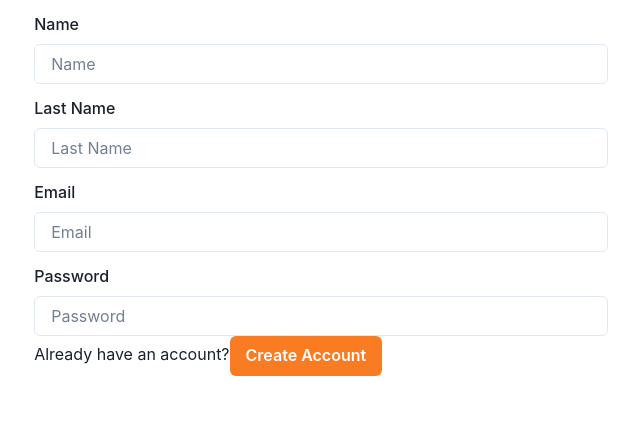
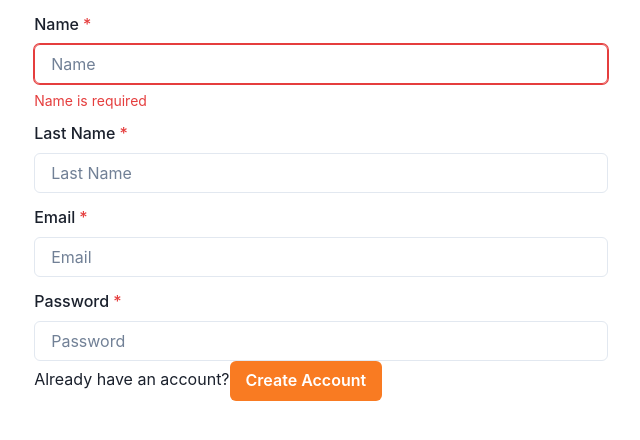
Before and after one commit to davidPardoC/Checky, a Next.js app in the folder web-app/: page /signup in a window 1280 px wide. Shown: the top 440 px of the page, without its empty margins (319-959 px from the left). Built offline with nearby package versions, Linux system fonts and the light colour scheme.

Commit message:
Add error messages to form

```diff
--- a/web-app/src/components/SignupForm/SignupForm.tsx
+++ b/web-app/src/components/SignupForm/SignupForm.tsx
@@ -1,24 +1,28 @@
-import {  Button, FormControl, FormLabel, Input } from "@chakra-ui/react";
+import {  Button, FormControl, FormErrorMessage, FormLabel, Input } from "@chakra-ui/react";
 import Link from "next/link";
 
 export const SignupForm = () => {
   return (
     <form>
-      <FormControl marginTop={3}>
+      <FormControl marginTop={3} isRequired isInvalid>
         <FormLabel>Name</FormLabel>
         <Input type="text" placeholder="Name" />
+        <FormErrorMessage>Name is required</FormErrorMessage>
       </FormControl>
-      <FormControl marginTop={3}>
+      <FormControl marginTop={3} isRequired>
         <FormLabel>Last Name</FormLabel>
         <Input type="text" placeholder="Last Name" />
+        <FormErrorMessage>Name is required</FormErrorMessage>
       </FormControl>
-      <FormControl marginTop={3}>
+      <FormControl marginTop={3} isRequired>
         <FormLabel>Email</FormLabel>
         <Input type="email" placeholder="Email" />
+        <FormErrorMessage>Name is required</FormErrorMessage>
       </FormControl>
-      <FormControl marginTop={3}>
+      <FormControl marginTop={3} isRequired>
         <FormLabel>Password</FormLabel>
         <Input type="Password" placeholder="Password" />
+        <FormErrorMessage>Name is required</FormErrorMessage>
       </FormControl>
       <Link href={"/login"}>
         Already have an account?
```
